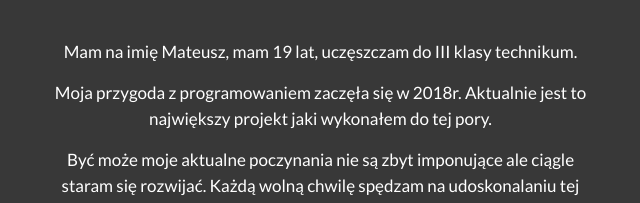
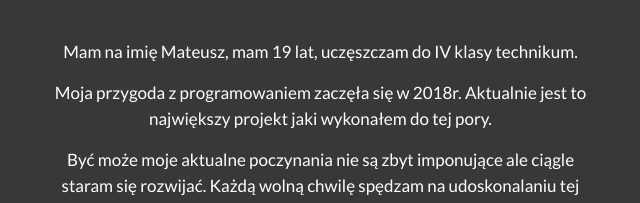
Before and after one commit to matreju/myfolio, a plain HTML site: page index.html in a window 1280 px wide. Shown: the part 546-749 px from the top of the page, 42-682 px from the left. Drawn offline with nearby package versions, Linux system fonts and the light colour scheme.

Commit message:
Update index.html

```diff
--- a/index.html
+++ b/index.html
@@ -103,7 +103,7 @@
             </span>
             <div class="omnie">
             <span class="letter" style="font-size: 17px;">
-              <p>Mam na imię Mateusz, mam 19 lat, uczęszczam do III klasy technikum.</p>
+              <p>Mam na imię Mateusz, mam 19 lat, uczęszczam do IV klasy technikum.</p>
               <p> Moja przygoda z programowaniem zaczęła się w 2018r.  Aktualnie jest to największy projekt jaki wykonałem do tej pory.</p>
               <p>Być może moje aktualne poczynania nie są zbyt imponujące ale ciągle staram się rozwijać. Każdą wolną chwilę spędzam na udoskonalaniu tej strony.Nowe pomysły są na bieżąco wdrażane.</p>
               <p>Mam nadzieję że kiedyś uda mi się dotrzeć do szerszego grona odbiorców co pozwoli mi rozwinąć skrzydła.</p>
```
